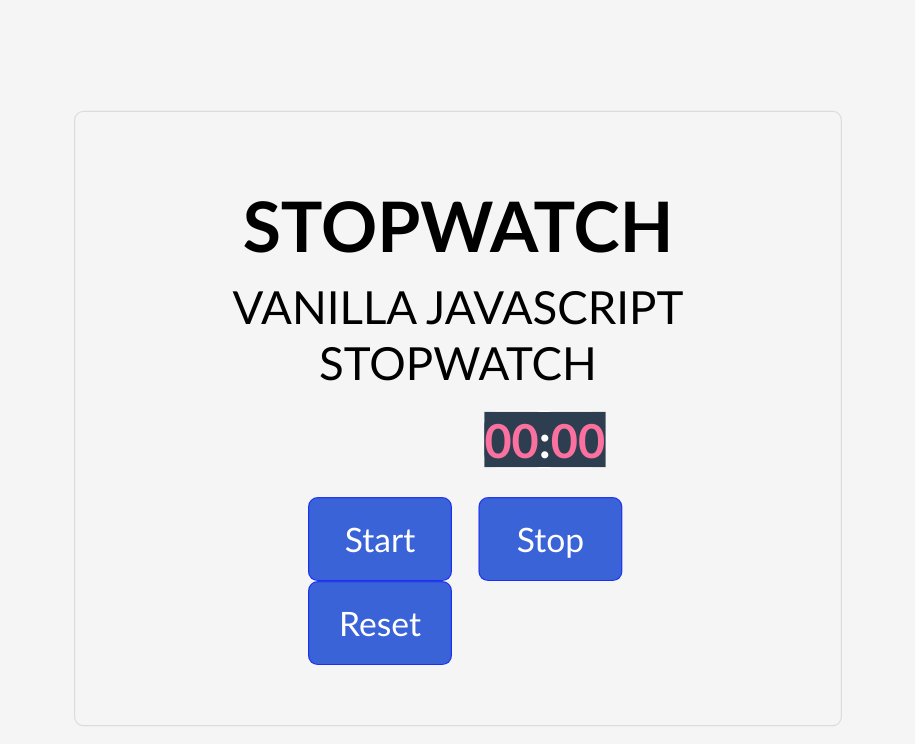
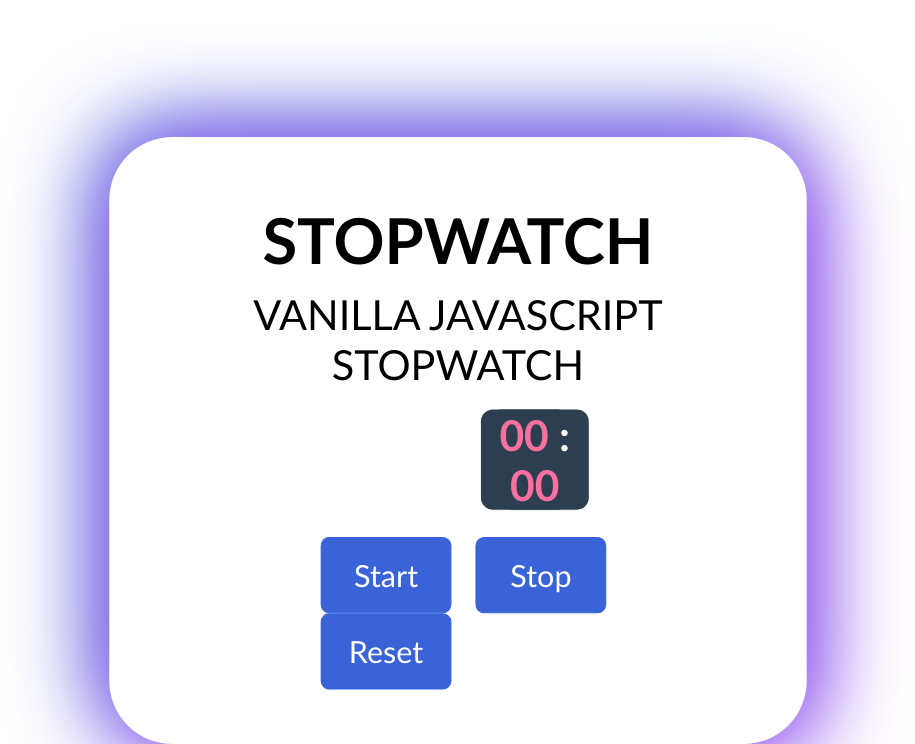
Before and after one commit to Tokpawood/top_chrono, a plain HTML site: page index.html in a window 1280 px wide. Shown: the part 158-902 px from the top of the page, without its empty margins (182-1097 px from the left). Drawn offline with Linux system fonts and the light colour scheme.

Commit message:
Améliorattion du css

```diff
--- a/style.css
+++ b/style.css
@@ -5,8 +5,8 @@
     top: 0;
     left: 0;
     box-sizing: border-box;
-    background-color: whitesmoke;
     font-family: 'Gill Sans', 'Gill Sans MT', Calibri, 'Trebuchet MS', sans-serif;
+
 
 }
 
@@ -16,12 +16,21 @@
     height: 50%;
     padding: 50px;
     margin: 20rem;
-    border: 1px solid hsl(0, 0%, 0%, 0.1);
-    margin-left: 25%;
+/*     border: 1px solid hsl(0, 0%, 0%, 0.1);
+ */    margin-left: 25%;
     border-radius: 8px;
-    scale: 1.2;
-    box-shadow: #2C3E50 1px;
+    scale: 1.09;
+/*     box-shadow: #2C3E50 1px;
+ */    border-radius: 58px;
+    box-shadow: 10px 10px 80px #A74CF2,
+                -10px -10px 80px #3963D7;
+    transition: all 7s ease;
 
+}
+#chrono_vanilla:hover{
+    box-shadow: 10px 10px 20px #A74CF2,
+                -10px -10px 20px #3963D7;
+    transition:all 7s ease;
 }
 
 /* Title*/
@@ -31,6 +40,7 @@
     font-size: 58px;
     text-align: center;
     margin: 10px;
+
 }
 #titre> h2{
     font-size: 38px;
@@ -38,11 +48,13 @@
     margin: 10px;
     list-style: georgian;
     font-weight: 400;
+
 }
 
 /* chronoe*/
 #chrono{
     margin: 18px;
+
 }
 #chrono >p {
     text-align: center;
@@ -55,6 +67,7 @@
     background-color: #2C3E50;
     border-radius: 12px;
     margin-bottom: 24px;
+
 }
 #chrono >p >span{
     background-color: #2C3E50;
@@ -78,7 +91,7 @@
     border-radius: 8px;
     background-color: #3963D7;
     color: white;
-    border: 1px solid rgb(0, 0, 255, 0.5);
+    border: 1px solid #3963D7;
     cursor: pointer;
     bottom: 5px;
     transition: 0.8;
```
Also changed, not shown: index.html (+1 -1 lines).
